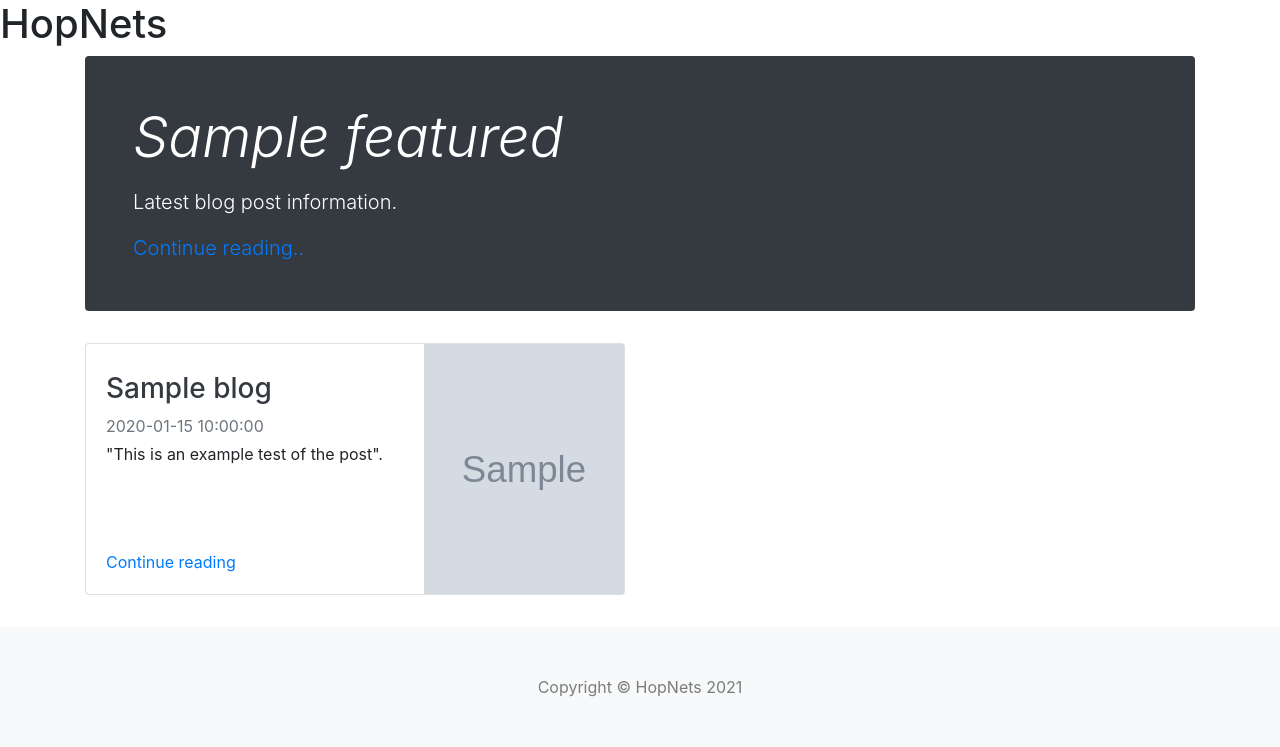
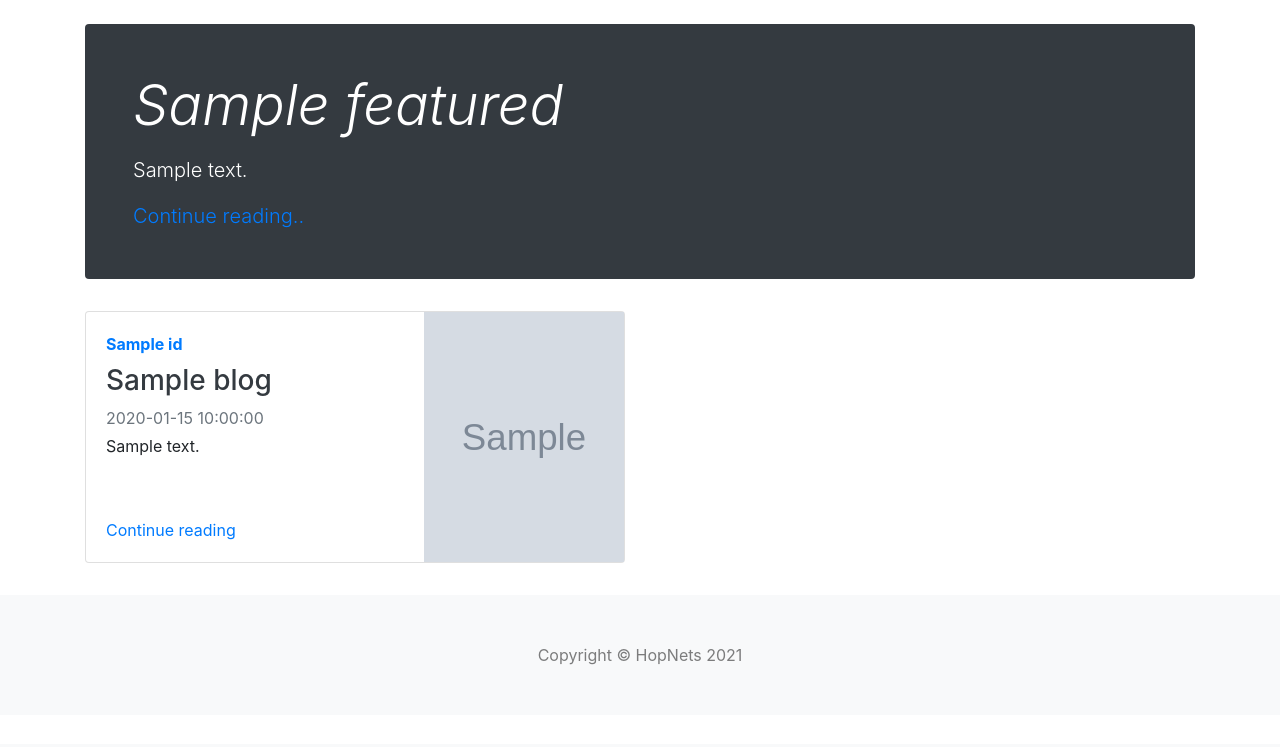
Before and after one commit to SirHoppington/sirbloggington, a Python web app: template flask-image/app/templates/index.html in a window 1280 px wide. Shown: the part 56-803 px from the top of the page. After the commit the page ends 721 px from the top, so only its background shows below. Run offline with Jinja, Linux system fonts and the light colour scheme; the template is opened without the code that fills it: most values are stand-ins (such as "Sample title", 1, 10 or a date in 2020); grey boxes marked "Sample" are stand-in pictures; some libraries are stand-ins or nearby versions.

Commit message:
Index page flashcard update with tags and strftime.

```diff
--- a/flask-image/app/__init__.py
+++ b/flask-image/app/__init__.py
@@ -1,5 +1,5 @@
 import click
-from flask import Flask
+from flask import Flask, redirect, request
 from flask.cli import with_appcontext
 from flask_cors import CORS
 from flask_sqlalchemy import SQLAlchemy
--- a/flask-image/app/templates/index.html
+++ b/flask-image/app/templates/index.html
@@ -2,29 +2,35 @@
 {% block head %}
 {% endblock %}
 {% block content %}
-    <h1> HopNets </h1>
+    <br>
     <div class="container">
         <div class="jumbotron p-3 p-md-5 text-white rounded bg-dark">
         <div class="col-md-6 px-0">
             <h1 class="display-4 font-italic">{{ featured.title }}</h1>
-        <p class="lead my-3"> Latest blog post information.</p>
+        <p class="lead my-3"> {{ featured.content }}</p>
             <p class="lead mb-0">
                 <a href={{ url_for('blogs.get_single_blog', id=featured.id) }}> Continue reading..</a>
             </p>
         </div>
     </div>
 <div class="row mb-2">
-{%  for blog in homepage %}
+{%  for blog in blogs %}
     <div class="col-md-6">
 <div class="card flex-md-row mb-4 box-shadow h-md-250">
         <div class="card-body d-flex flex-column align-items-start">
-            <strong class="d-inline-block mb-2 text-primary" Category> </strong>
+            <strong class="d-inline-block mb-2 text-primary">
+            {%  for tag in tags %}
+                {% if tag[1].id == blog.id %}
+             {{ tag[0].name }}
+                {% endif %}
+            {% endfor %}
+             </strong>
     <h3 classs="mb-0">
         <a class="text-dark" href={{ url_for('blogs.get_single_blog', id=blog.id) }}> {{ blog.title }}</a>
     </h3>
-        <div class="mb-1 text-muted"> {{ blog.created_at }} </div>
+        <div class="mb-1 text-muted"> {{ blog.created_at.strftime('%Y-%m-%d %H:%M:%S') }} </div>
         <p class="card-text mb-auto">
-            "This is an example test of the post".
+            {{ blog.content }}
         </p>
         <a href={{ url_for('blogs.get_single_blog', id=blog.id) }}> Continue reading </a>
     </div>
```
